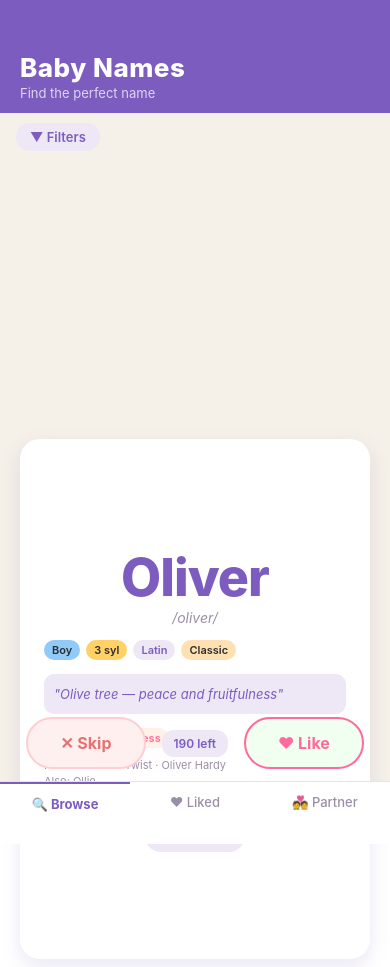
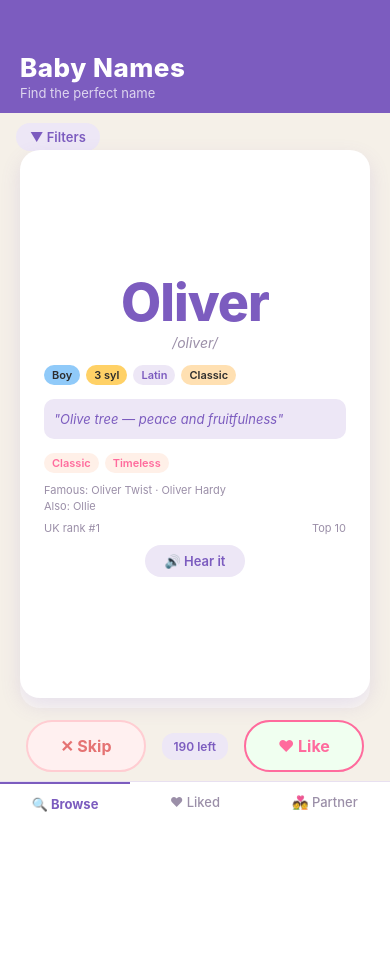
Before and after one commit to lukecode99/baby-name-finder, a React Native app: screen / in a window 390 px wide. After the commit the page ends 844 px from the top, so only its background shows below. Built offline with nearby package versions, Linux system fonts and the light colour scheme.

Commit message:
v2: Fix browse tab layout — card fills space, buttons anchored

```diff
--- a/src/screens/MainScreen.tsx
+++ b/src/screens/MainScreen.tsx
@@ -14,7 +14,7 @@ import namesData from '../data/names.json';
 
 const { width: SCREEN_W, height: SCREEN_H } = Dimensions.get('window');
 const CARD_W = Math.min(SCREEN_W - 40, 400);
-const CARD_H = Math.min(SCREEN_H * 0.62, 520);
+const CARD_H = Math.min(SCREEN_H * 0.65, 560);
 const SWIPE_THRESHOLD = 100;
 
 const C = {
@@ -336,7 +336,7 @@ function BrowseTab({ liked, setLiked }: { liked: Name[]; setLiked: React.Dispatc
   }
 
   return (
-    <View style={{ flex: 1 }}>
+    <View style={{ flex: 1, flexDirection: 'column' }}>
       {/* Filter toggle */}
       <View style={styles.filterToggleRow}>
         <TouchableOpacity style={styles.filterToggle} onPress={() => setFiltersOpen(o => !o)}>
@@ -355,16 +355,28 @@ function BrowseTab({ liked, setLiked }: { liked: Name[]; setLiked: React.Dispatc
         <FilterPanel filters={filters} onChange={(f) => { setFilters(f); setSeen(new Set()); setCardKey(k => k + 1); }} />
       )}
 
-      {/* Cards area */}
+      {/* Card + buttons — fills all remaining space */}
       <View style={styles.cardArea}>
         {current ? (
-          <View style={{ alignItems: 'center' }}>
-            {/* Shadow card behind */}
-            {next && (
-              <View style={[styles.card, styles.cardBehind]} />
-            )}
-            <NameCard key={cardKey} item={current} onLike={handleLike} onSkip={handleSkip} />
-          </View>
+          <>
+            {/* Explicit-height wrapper so absolute-positioned cards have a parent with size */}
+            <View style={styles.cardStack}>
+              {next && <View style={[styles.card, styles.cardBehind]} />}
+              <NameCard key={cardKey} item={current} onLike={handleLike} onSkip={handleSkip} />
+            </View>
+            {/* Action buttons anchored directly below the card */}
+            <View style={styles.actionRow}>
+              <TouchableOpacity style={[styles.actionBtn, styles.skipBtn]} onPress={handleSkip}>
+                <Text style={styles.skipBtnText}>✕ Skip</Text>
+              </TouchableOpacity>
+              <View style={styles.remainingBadge}>
+                <Text style={styles.remainingText}>{deck.length} left</Text>
+              </View>
+              <TouchableOpacity style={[styles.actionBtn, styles.likeBtn]} onPress={handleLike}>
+                <Text style={styles.likeBtnText}>♥ Like</Text>
+              </TouchableOpacity>
+            </View>
+          </>
         ) : (
           <View style={styles.emptyState}>
             <Text style={styles.emptyEmoji}>✨</Text>
@@ -376,21 +388,6 @@ function BrowseTab({ liked, setLiked }: { liked: Name[]; setLiked: React.Dispatc
           </View>
         )}
       </View>
-
-      {/* Action buttons */}
-      {current && (
-        <View style={styles.actionRow}>
-          <TouchableOpacity style={[styles.actionBtn, styles.skipBtn]} onPress={handleSkip}>
-            <Text style={styles.skipBtnText}>✕ Skip</Text>
-          </TouchableOpacity>
-          <View style={styles.remainingBadge}>
-            <Text style={styles.remainingText}>{deck.length} left</Text>
-          </View>
-          <TouchableOpacity style={[styles.actionBtn, styles.likeBtn]} onPress={handleLike}>
-            <Text style={styles.likeBtnText}>♥ Like</Text>
-          </TouchableOpacity>
-        </View>
-      )}
     </View>
   );
 }
@@ -536,7 +533,14 @@ const styles = StyleSheet.create({
   chipText: { fontSize: 12, color: C.text },
   chipTextActive: { color: '#fff', fontWeight: '600' },
 
-  cardArea: { flex: 1, alignItems: 'center', justifyContent: 'center', paddingHorizontal: 20 },
+  cardArea: { flex: 1, alignItems: 'center', justifyContent: 'center', paddingHorizontal: 20, paddingBottom: 8 },
+  cardStack: {
+    width: CARD_W,
+    height: CARD_H + 10,
+    position: 'relative',
+    alignItems: 'center',
+    marginBottom: 12,
+  },
   card: {
     width: CARD_W,
     height: CARD_H,
@@ -549,11 +553,12 @@ const styles = StyleSheet.create({
     shadowRadius: 20,
     elevation: 8,
     position: 'absolute',
+    top: 0,
     justifyContent: 'center',
   },
   cardBehind: {
-    top: 8,
-    opacity: 0.5,
+    top: 10,
+    opacity: 0.45,
     shadowOpacity: 0,
     elevation: 2,
   },
```
